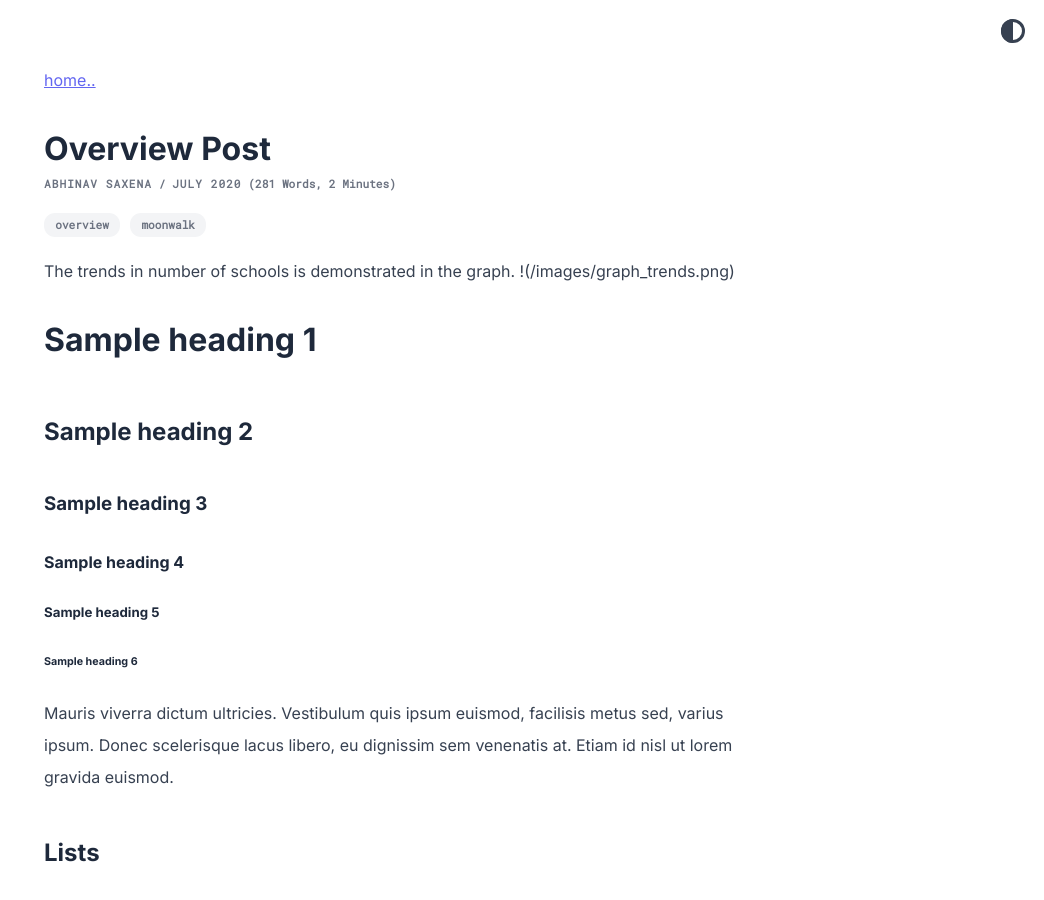
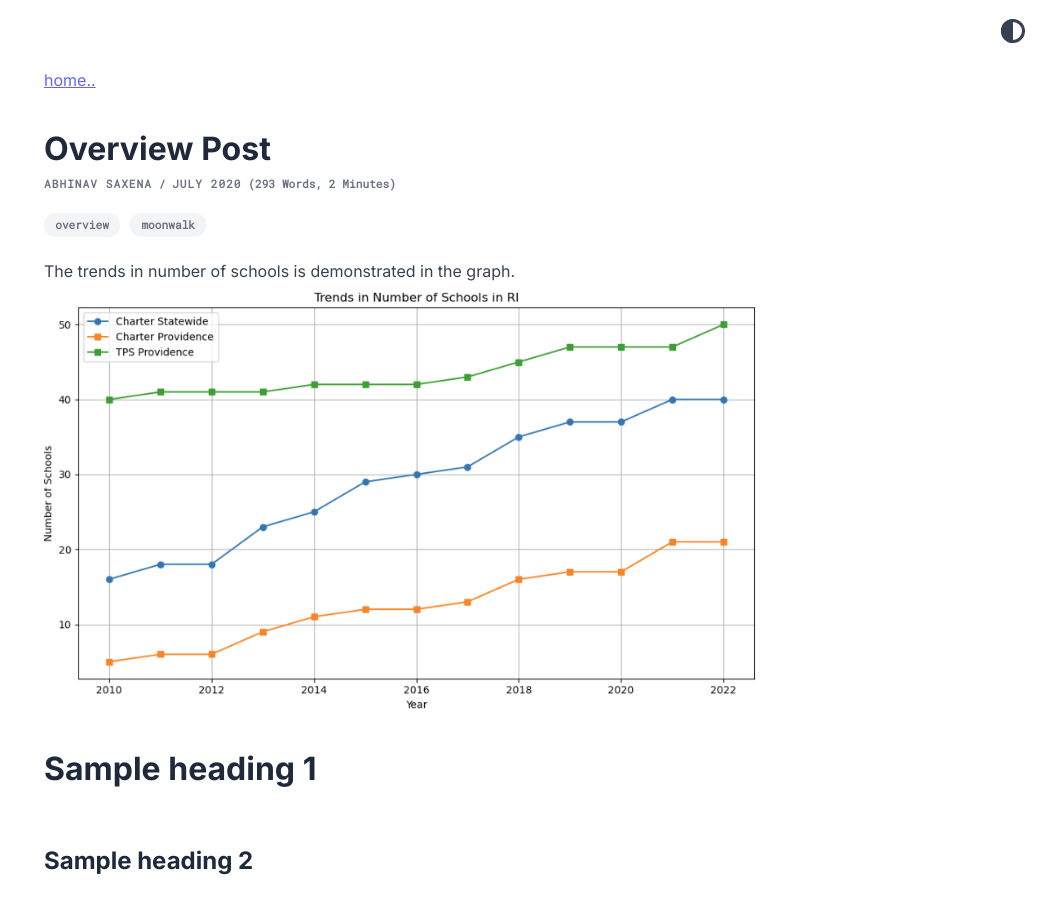
Before and after one commit to wdsnow66/Project1, a Jekyll site: the page built from _posts/2020-07-07-overview-post.md, in a window 1280 px wide and 900 px high. Shown: the whole window, without its empty margins (236-1280 px from the left). Built offline with Jekyll 4.4.1, drawn with Linux system fonts in a browser that asks for light colours.

Commit message:
Update 2020-07-07-overview-post.md

```diff
--- a/_posts/2020-07-07-overview-post.md
+++ b/_posts/2020-07-07-overview-post.md
@@ -5,7 +5,7 @@ tags: [overview, moonwalk]
 ---
 
 The trends in number of schools is demonstrated in the graph.
-!(/images/graph_trends.png)
+![alt text for screen readers](/images/graph_trends.png "Text to show on mouseover")
 
 # Sample heading 1
 ## Sample heading 2
```
